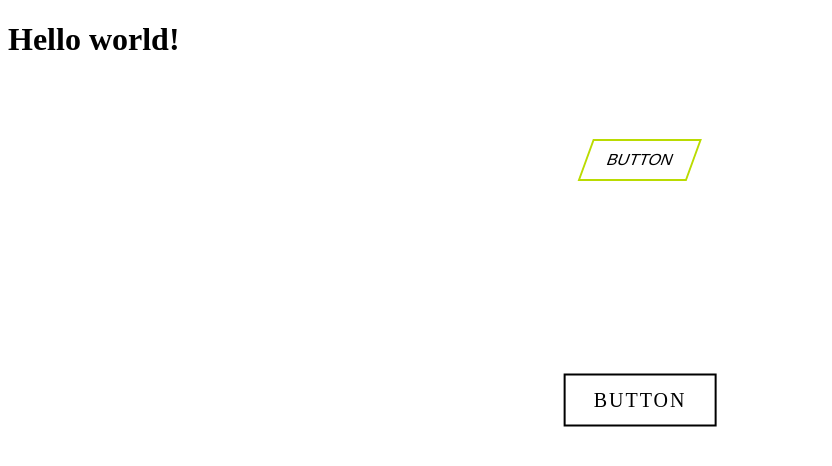
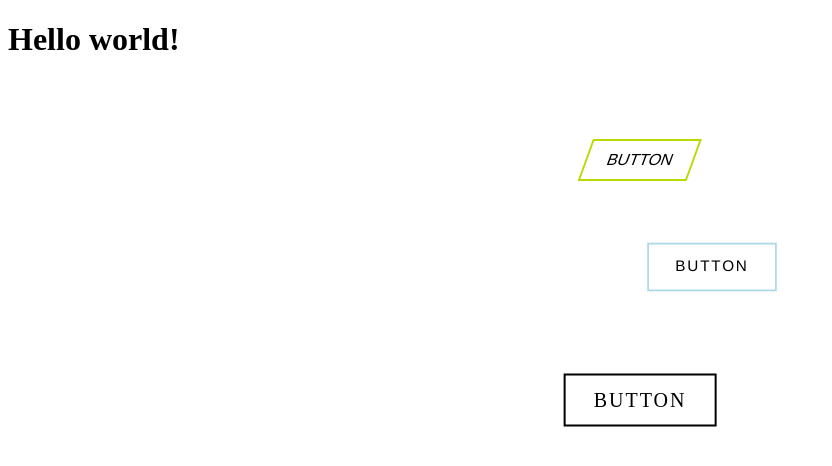
Before and after one commit to ferdelamad/UI_Elements, a React app: page / in a window 1280 px wide. Shown: the top 466 px of the page, without its empty margins (0-832 px from the left). Built offline with nearby package versions, Linux system fonts and the light colour scheme.

Commit message:
Added third button of the collectioAdded third button of the collectionn

```diff
--- a/client/src/components/App.jsx
+++ b/client/src/components/App.jsx
@@ -1,17 +1,15 @@
-import React, { Component } from 'react';
+import React from 'react';
 import Button01 from './Button01';
 import Button02 from './Button02';
+import Button03 from './Button03';
 
-class App extends Component {
-  render() {
-    return (
+const App = () => (
   <div className="container">
     <h1>Hello world!</h1>
     <Button01>Button</Button01>
     <Button02>Button</Button02>
+    <Button03>Button</Button03>
   </div>
 );
-  }
-}
 
 export default App;
--- /dev/null
+++ b/client/src/components/Button03.jsx
@@ -0,0 +1,29 @@
+import styled from 'styled-components';
+
+const Button03 = styled.a`
+  position: absolute;
+  top: 30%;
+  left: 50%;
+  text-decoration: none;
+  text-transform: uppercase;
+  text-align: center;
+  letter-spacing: 2px;
+  width: 100px;
+  height: 20px;
+  padding: 15px 20px;
+  border: 2px solid lightblue;
+  transform: scale(0.9);
+  transition: 0.3s;
+  font-family: Helvetica, sans-serif;
+  font-size: 17px;
+  cursor: pointer;
+
+  :hover {
+    transform: scale(1);
+    background: lightblue;
+    color: #fff;
+    font-weight: 500;
+  }
+`;
+
+export default Button03;
```
Also changed, not shown: 1 other file (tests, documents, lock files or other folders). Lines whose indentation alone changed are shown as unchanged.
